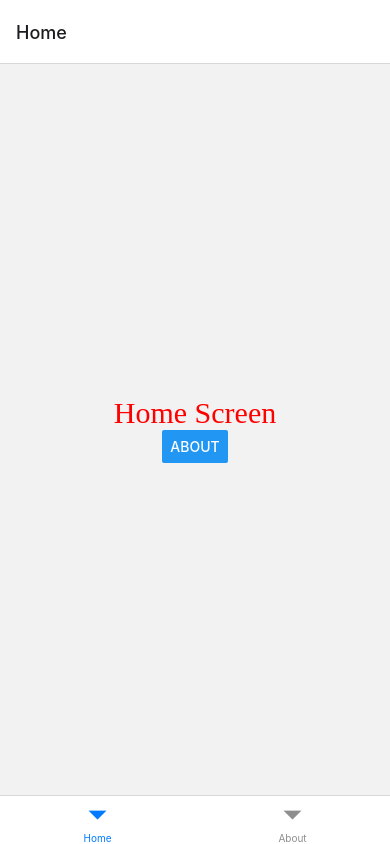
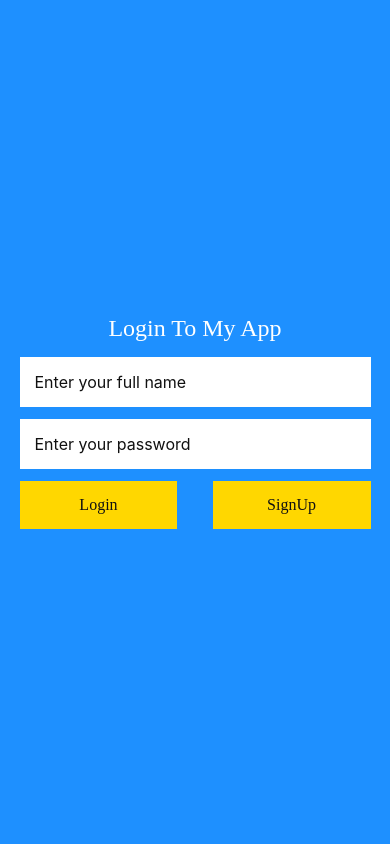
Before and after one commit to NazmulHossain2905/My-app-react-native, a React Native app: screen /Login in a window 390 px wide. Built offline with nearby package versions, Linux system fonts and the light colour scheme.

Commit message:
Login and signup screen design completed

```diff
--- a/App.js
+++ b/App.js
@@ -1,39 +1,49 @@
 import React from 'react';
-import {View, Text, StyleSheet, Button} from 'react-native';
+import {StyleSheet, StatusBar} from 'react-native';
 
-import {createBottomTabNavigator} from '@react-navigation/bottom-tabs';
+import {createStackNavigator} from '@react-navigation/stack';
 import {NavigationContainer} from '@react-navigation/native';
 
-const Home = ({navigation}) => {
-  const handleNavigation = navigation => {
-    navigation.navigate('About');
-  };
+import LoginScreen from './src/screens/LoginScreen';
+import SignUpScreen from './src/screens/SignUpScreen';
+import DetailsScreen from './src/screens/DetailsScreen';
 
-  return (
-    <View style={styles.container}>
-      <Text style={styles.text}>Home Screen</Text>
-      <Button title="About" onPress={() => handleNavigation(navigation)} />
-    </View>
-  );
-};
-
-const About = () => {
-  return (
-    <View style={styles.container}>
-      <Text style={styles.text}>About Screen</Text>
-    </View>
-  );
-};
-
-const Tab = createBottomTabNavigator();
+const Stack = createStackNavigator();
 
 const App = () => {
   return (
     <NavigationContainer>
-      <Tab.Navigator initialRouteName="Home">
-        <Tab.Screen name="Home" component={Home} />
-        <Tab.Screen name="About" component={About} />
-      </Tab.Navigator>
+      <StatusBar backgroundColor={'#1390ff'} barStyle="light-content" />
+      <Stack.Navigator
+        initialRouteName="Login"
+        // screenOptions={{ headerShown: false }}
+      >
+        <Stack.Screen
+          name="Login"
+          component={LoginScreen}
+          options={{headerShown: false}}
+        />
+        <Stack.Screen
+          name="SignUp"
+          component={SignUpScreen}
+          options={{
+            headerTransparent: true,
+            headerTintColor: '#fff',
+            headerTitle: '',
+          }}
+        />
+        <Stack.Screen
+          name="Details"
+          component={DetailsScreen}
+          options={{
+            headerTransparent: true,
+            headerTintColor: '#fff',
+            headerBackgroundContainerStyle: {
+              backgroundColor: '#1390ff',
+            },
+          }}
+        />
+      </Stack.Navigator>
     </NavigationContainer>
   );
 };
--- /dev/null
+++ b/src/screens/DetailsScreen.js
@@ -0,0 +1,25 @@
+import React from 'react';
+import {SafeAreaView, Text, View, StyleSheet} from 'react-native';
+
+const DetailsScreen = ({navigation}) => {
+  return (
+    <SafeAreaView style={styles.container}>
+      <Text style={styles.text}>Details Screen</Text>
+    </SafeAreaView>
+  );
+};
+
+const styles = StyleSheet.create({
+  container: {
+    flex: 1,
+    justifyContent: 'center',
+    alignItems: 'center',
+  },
+  text: {
+    fontSize: 25,
+    color: '#f30',
+    fontWeight: 'bold',
+  },
+});
+
+export default DetailsScreen;
--- /dev/null
+++ b/src/screens/LoginScreen.js
@@ -0,0 +1,85 @@
+import React from 'react';
+import {
+  SafeAreaView,
+  View,
+  Text,
+  StyleSheet,
+  TextInput,
+  TouchableOpacity,
+} from 'react-native';
+
+const LoginScreen = ({navigation}) => {
+  const handleSignUp = navigation => {
+    navigation.navigate('SignUp');
+  };
+  const handleLogin = navigation => {
+    navigation.navigate('Details');
+  };
+
+  return (
+    <SafeAreaView style={styles.container}>
+      <Text style={styles.text}>Login To My App</Text>
+      <TextInput style={styles.input} placeholder="Enter your full name" />
+      <TextInput
+        style={styles.input}
+        placeholder="Enter your password"
+        secureTextEntry
+      />
+      <View style={styles.btnContainer}>
+        <TouchableOpacity
+          style={styles.btn}
+          activeOpacity={0.5}
+          onPress={() => handleLogin(navigation)}>
+          <Text style={styles.btnText}>Login</Text>
+        </TouchableOpacity>
+        <TouchableOpacity
+          activeOpacity={0.5}
+          style={styles.btn}
+          onPress={() => handleSignUp(navigation)}>
+          <Text style={styles.btnText}>SignUp</Text>
+        </TouchableOpacity>
+      </View>
+    </SafeAreaView>
+  );
+};
+
+const styles = StyleSheet.create({
+  container: {
+    flex: 1,
+    justifyContent: 'center',
+    alignItems: 'center',
+    backgroundColor: '#1e90ff',
+  },
+  text: {
+    fontSize: 24,
+    color: '#fff',
+    fontFamily: 'Poppins-Bold',
+    marginBottom: 15,
+  },
+  input: {
+    backgroundColor: '#fff',
+    width: '90%',
+    padding: 15,
+    fontSize: 16,
+    marginBottom: 12,
+    color: '#111',
+  },
+  btnContainer: {
+    flexDirection: 'row',
+    justifyContent: 'space-between',
+    width: '90%',
+  },
+  btn: {
+    width: '45%',
+    backgroundColor: '#ffd700',
+    padding: 15,
+  },
+  btnText: {
+    fontSize: 16,
+    fontFamily: 'Poppins-SemiBold',
+    color: '#111',
+    textAlign: 'center',
+  },
+});
+
+export default LoginScreen;
--- /dev/null
+++ b/src/screens/SignUpScreen.js
@@ -0,0 +1,89 @@
+import React from 'react';
+import {
+  SafeAreaView,
+  View,
+  Text,
+  StyleSheet,
+  TextInput,
+  TouchableOpacity,
+} from 'react-native';
+
+const LoginScreen = ({navigation}) => {
+  const handleLogin = navigation => {
+    navigation.navigate('Login');
+  };
+
+  return (
+    <SafeAreaView style={styles.container}>
+      <Text style={styles.text}>SignUp To My App</Text>
+      <TextInput style={styles.input} placeholder="Enter your full name" />
+      <TextInput
+        style={styles.input}
+        placeholder="Enter your email"
+        keyboardType="email-address"
+      />
+      <TextInput
+        style={styles.input}
+        placeholder="Enter your phone no."
+        keyboardType="number-pad"
+      />
+      <TextInput
+        style={styles.input}
+        placeholder="Enter your password"
+        secureTextEntry
+      />
+      <View style={styles.btnContainer}>
+        <TouchableOpacity style={styles.btn} activeOpacity={0.5}>
+          <Text style={styles.btnText}>SignUp</Text>
+        </TouchableOpacity>
+        <TouchableOpacity
+          activeOpacity={0.5}
+          style={styles.btn}
+          onPress={() => handleLogin(navigation)}>
+          <Text style={styles.btnText}>Login</Text>
+        </TouchableOpacity>
+      </View>
+    </SafeAreaView>
+  );
+};
+
+const styles = StyleSheet.create({
+  container: {
+    flex: 1,
+    justifyContent: 'center',
+    alignItems: 'center',
+    backgroundColor: '#1e90ff',
+  },
+  text: {
+    fontSize: 24,
+    color: '#fff',
+    fontFamily: 'Poppins-Bold',
+    marginBottom: 15,
+  },
+  input: {
+    backgroundColor: '#fff',
+    width: '90%',
+    padding: 15,
+    fontSize: 16,
+    marginBottom: 12,
+    color: '#111',
+  },
+  btnContainer: {
+    flexDirection: 'row',
+    justifyContent: 'space-between',
+    width: '90%',
+  },
+  btn: {
+    width: '45%',
+    backgroundColor: '#ffd700',
+    padding: 15,
+  },
+  btnText: {
+    fontSize: 16,
+    fontFamily: 'Poppins-SemiBold',
+    color: '#111',
+    textAlign: 'center',
+  },
+});
+
+export default LoginScreen;
```
